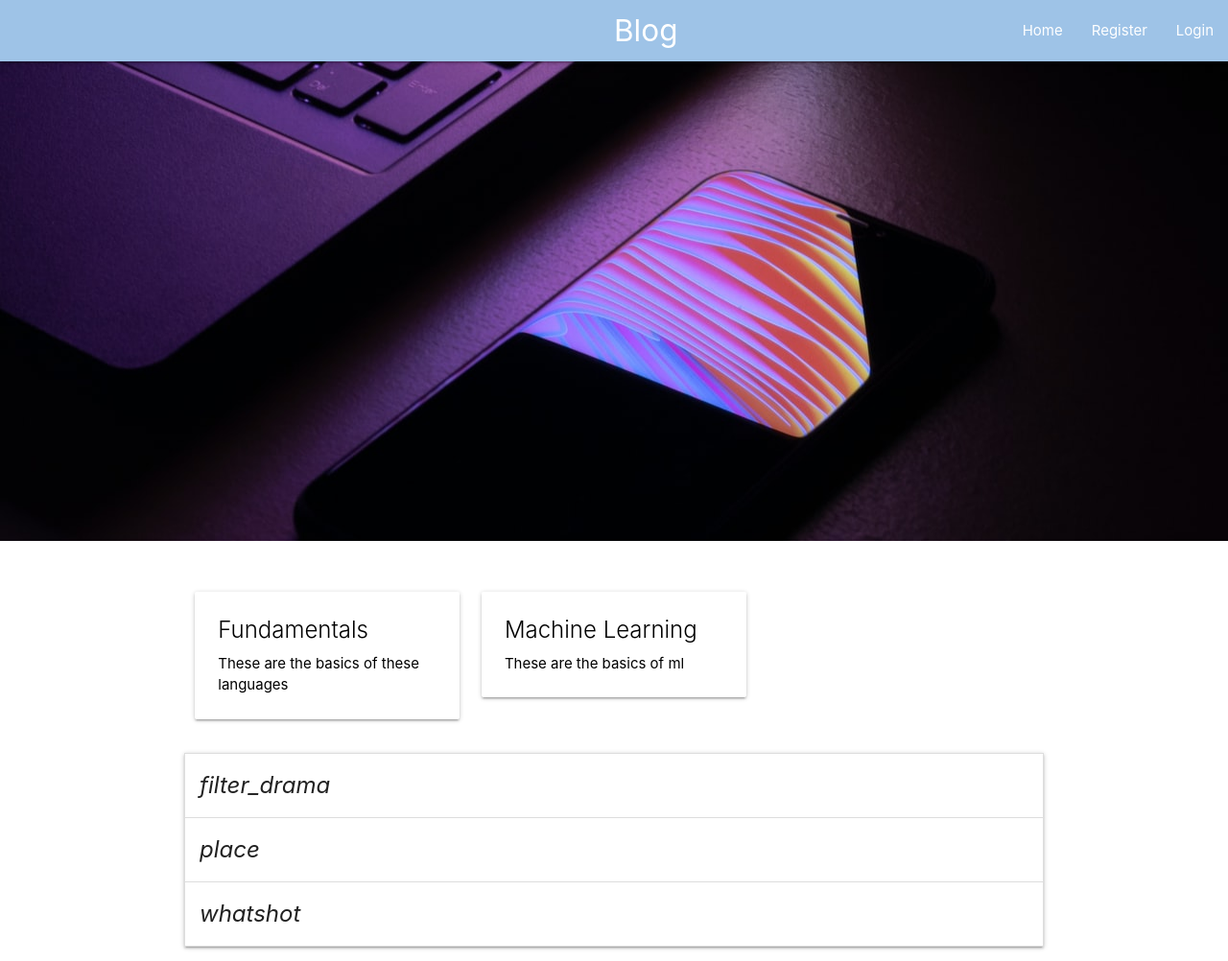
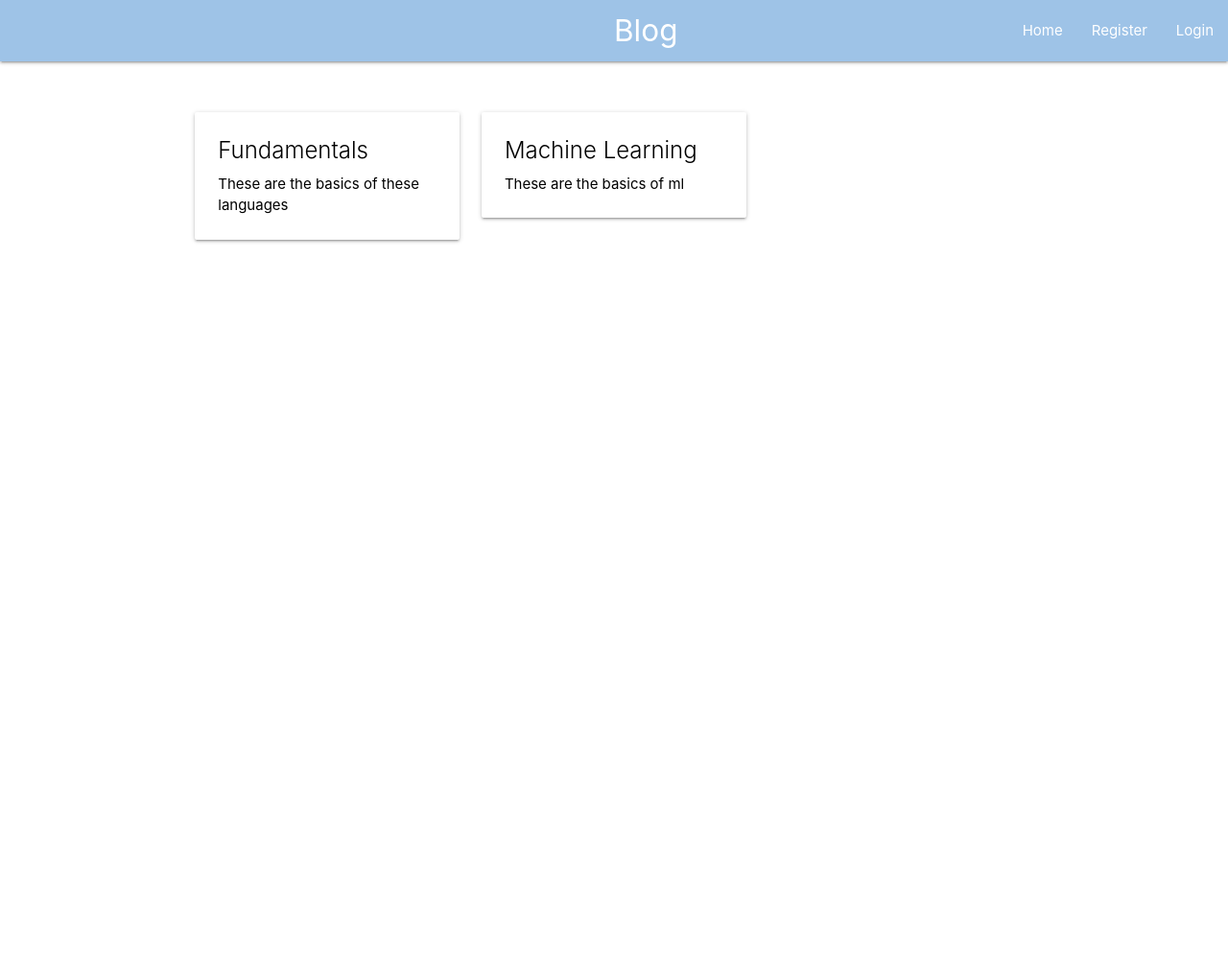
Before and after one commit to AdityaKhandelwal10/TutorialWebsite, a Django app: page / in a window 1280 px wide. Shown: the whole page at 96% size. After the commit the page ends 253 px from the top, so only its background shows below. Run offline with Django 3.2, Linux system fonts and the light colour scheme; data comes from the database, SQL or seed files in the repository; some libraries are stand-ins or nearby versions.

Commit message:
Change in the header template

```diff
--- a/main/templates/main/header.html
+++ b/main/templates/main/header.html
@@ -16,9 +16,7 @@
   {% include "main/includes/navbar.html" %}
 
   {% include "main/includes/messages.html" %}
-  <div class="parallax-container" >
-    <div class="parallax"><img src="{% static 'main/images/image2.jpg' %}"></div>
-  </div>
+
   <div class="container">
     <br><br>
     {% block content %}
@@ -26,22 +24,6 @@
 
   </div>
 
-  <div class="container">
-    <ul class="collapsible">
-      <li>
-        <div class="collapsible-header"><i class="material-icons">filter_drama</i></div>
-        <div class="collapsible-body"><span>Lorem ipsum dolor sit amet.</span></div>
-      </li>
-      <li>
-        <div class="collapsible-header"><i class="material-icons">place</i></div>
-        <div class="collapsible-body"><span>Lorem ipsum dolor sit amet.</span></div>
-      </li>
-      <li>
-        <div class="collapsible-header"><i class="material-icons">whatshot</i></div>
-        <div class="collapsible-body"><span>Lorem ipsum dolor sit amet.</span></div>
-      </li>
-    </ul>
-  </div>
 
 
 </body>
```
